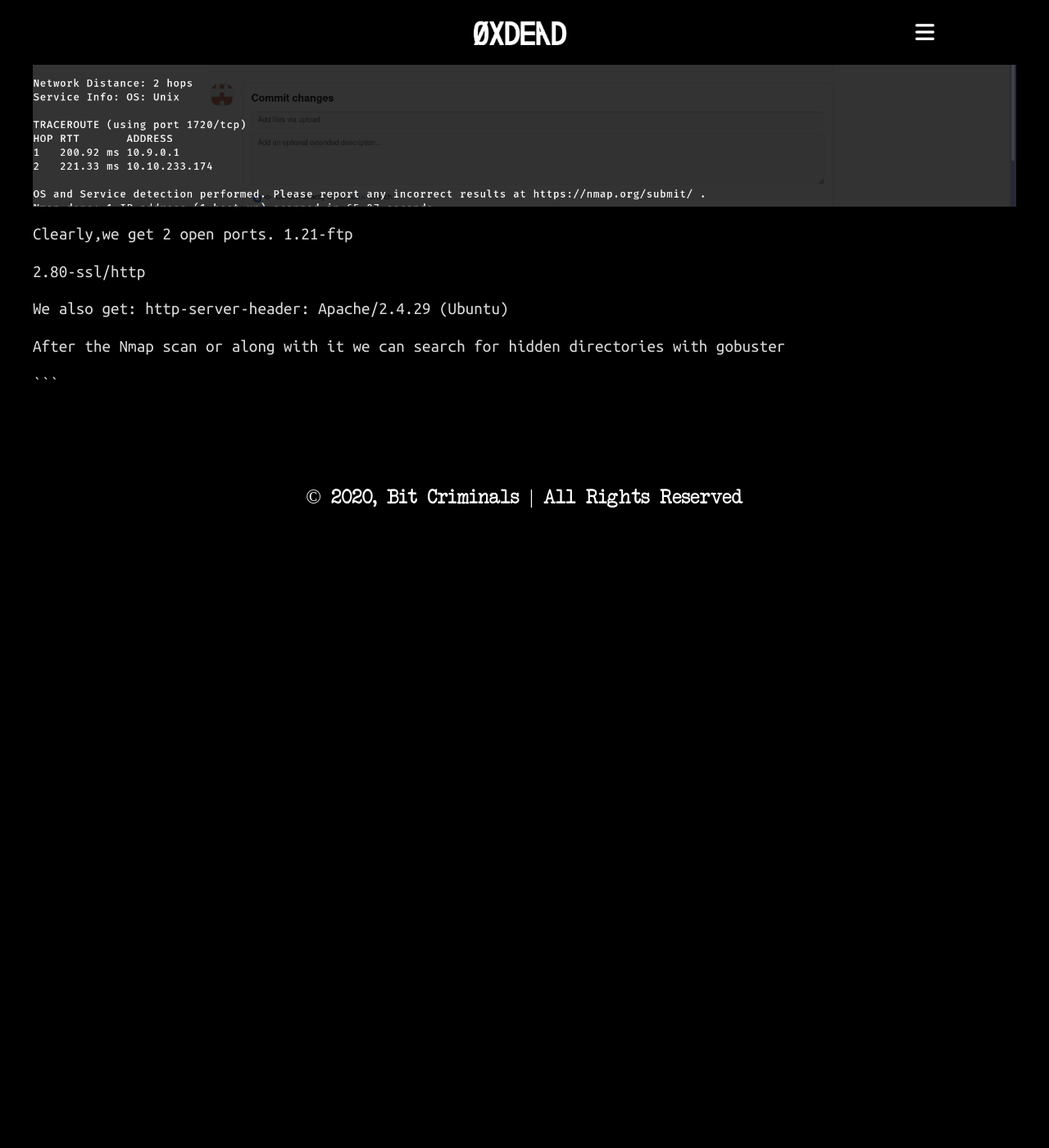
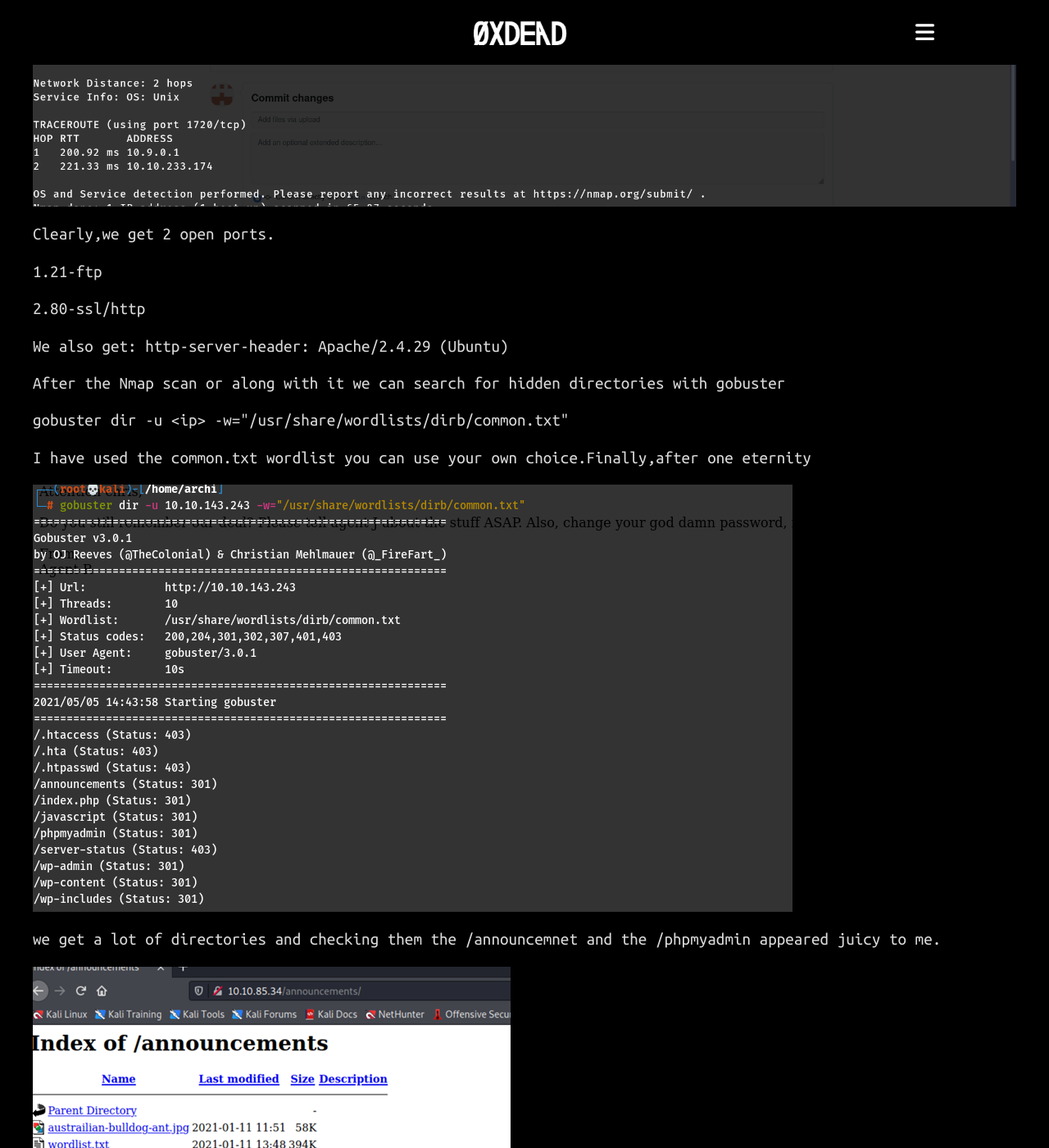
Before and after one commit to bitcriminals/bitcriminals.github.io, a Jekyll site: the page built from _posts/2021-05-06-DifferentCTF.md, in a window 1280 px wide and 1400 px high, scrolled down 912 px. Shown: the whole window at 82% size. Built offline with Jekyll 4.4.1, drawn with Linux system fonts in a browser that asks for light colours; nearby versions of some CDN libraries; before the commit the page ends 1542 px from its top, so only the background shows below that; some of the changed text lies outside the part shown.

Commit message:
Update 2021-05-06-DifferentCTF.md

````diff
--- a/_posts/2021-05-06-DifferentCTF.md
+++ b/_posts/2021-05-06-DifferentCTF.md
@@ -16,7 +16,8 @@ Here,we first perform a basic Nmap scan.
 
 ![](/images/nmap.png)
 
-Clearly,we get 2 open ports.
+Clearly,we get **2 open ports**.
+
 1.21-ftp
 
 2.80-ssl/http
@@ -25,4 +26,15 @@ We also get: http-server-header: Apache/2.4.29 (Ubuntu)
 
 After the Nmap scan or along with it we can search for hidden directories with **gobuster**
 
-```
+```gobuster dir -u <ip> -w="/usr/share/wordlists/dirb/common.txt"```
+
+I have used the common.txt wordlist you can use your own choice.Finally,after one eternity
+
+![](/images/gobust.png)
+
+we get a lot of directories and checking them the **/announcemnet** and the **/phpmyadmin** appeared juicy to me.
+
+![](/images/announ.png)
+
+
+We get a jpg image and a wordlist which is quite interesting.
````
